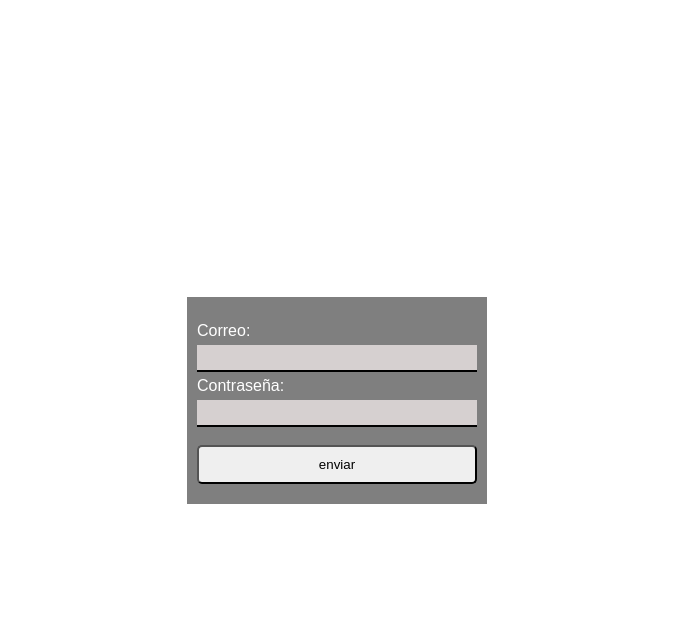
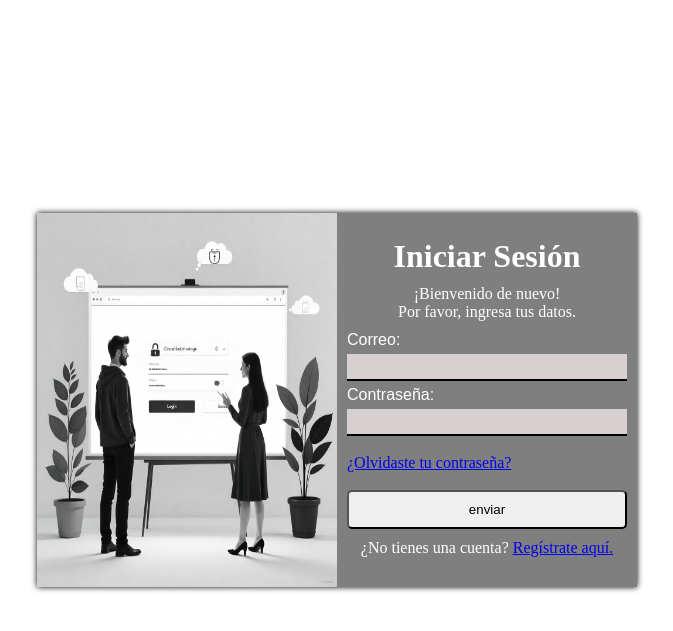
Before and after one commit to GabrielEGonzalez/gestor-documentos-estudiantes, a PHP site: page /login.view.php in a window 1280 px wide. Shown: the top 631 px of the page, without its empty margins (303-976 px from the left). Run offline with PHP 8.4, Linux system fonts and the light colour scheme.

Commit message:
login restructuracion

```diff
--- a/login.view.php
+++ b/login.view.php
@@ -49,13 +49,29 @@ if ($_SERVER['REQUEST_METHOD'] == 'POST') {
 </head>
 
 <body>
-    <form action="" method="post">
+
+    <div class="contenedor">
+        <div class="imagen">
+        <img src="./img/freepik__the-style-is-candid-image-photography-with-natural__2573.png" alt="">
+        </div>
+
+        <form action="" method="post">
+        <div class="text">
+            <h1>Iniciar Sesión</h1>
+        </div>
+        <p>¡Bienvenido de nuevo! <br> Por favor, ingresa tus datos.</p>
         <label for="correo">Correo:</label>
         <input type="email" name="correo">
         <label for="password">Contraseña:</label>
         <input type="password" name="password" id="password"><br>
+        <a href="#">¿Olvidaste tu contraseña?</a><br>
         <input type="submit" value="enviar">
-    </form>
+        <div class="text">
+            <p>¿No tienes una cuenta? <a href="#">Regístrate aquí.</a></p>
+        </div>
+        </form>
+    </div>
+
 </body>
 
 </html>
```
